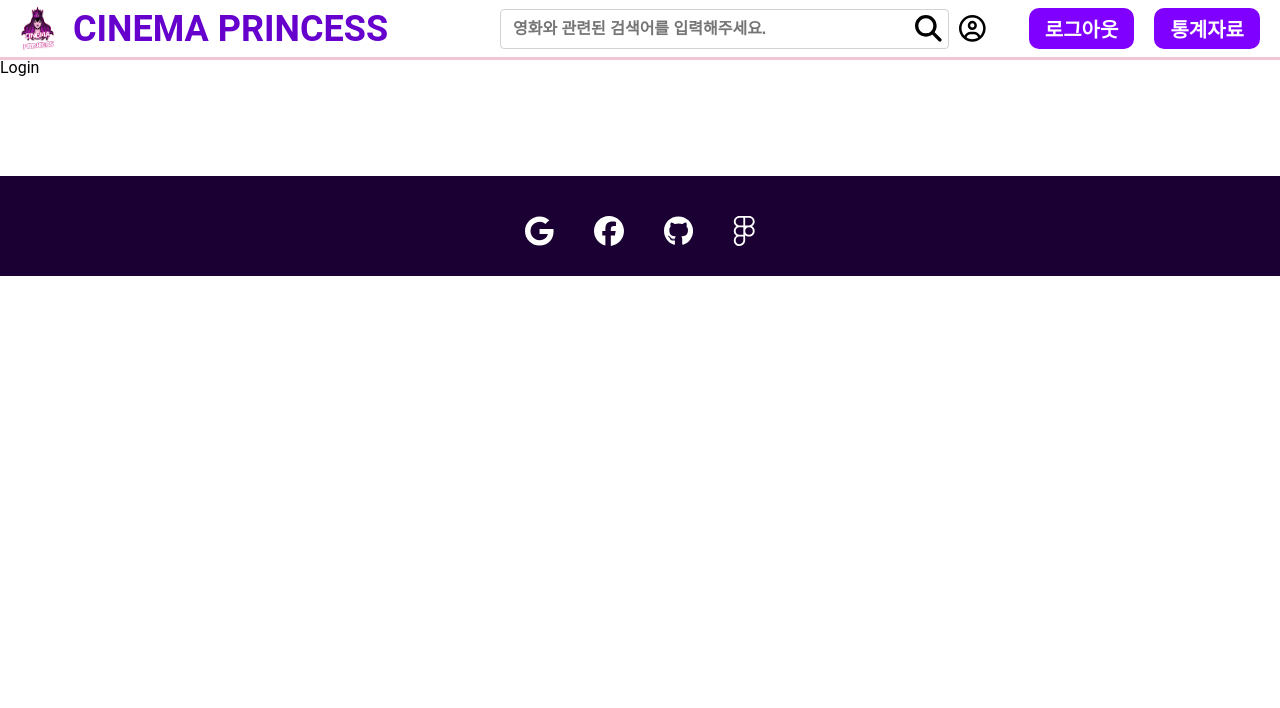
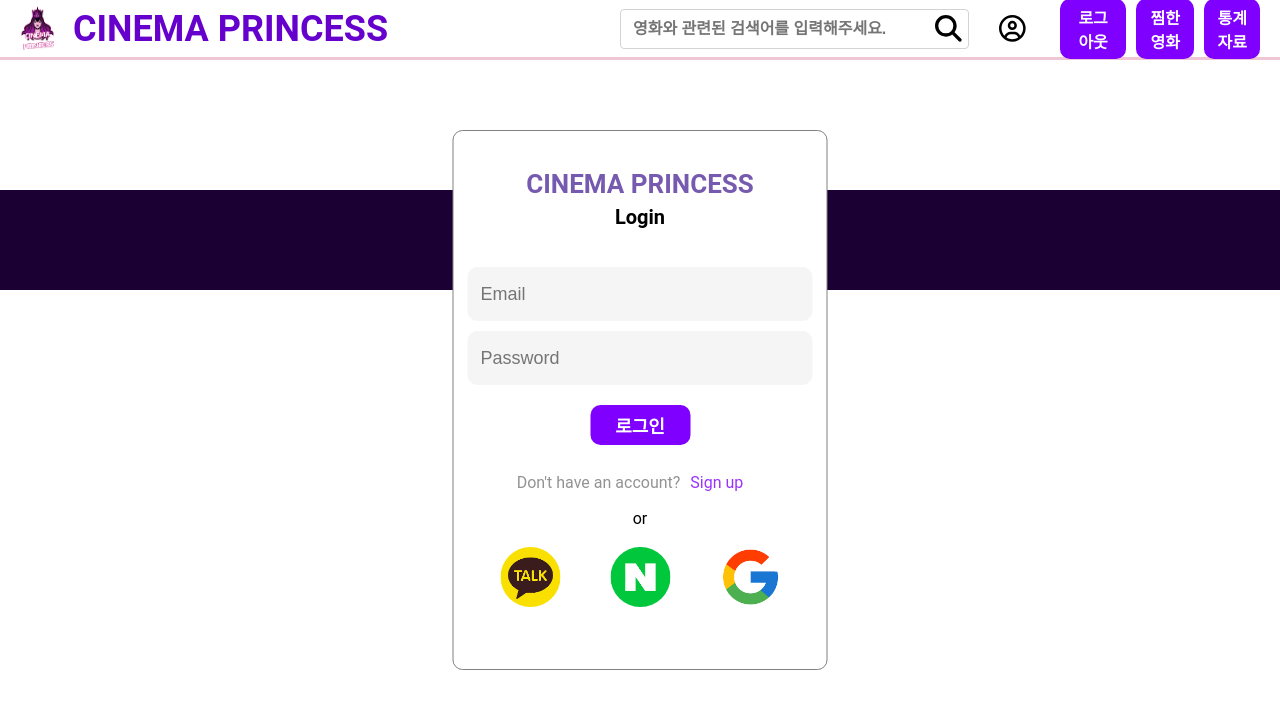
Before and after one commit to JERE-GIM/seb44_main_033, a React (Create React App) app in the folder client/: page /login in a window 1280 px wide. Shown: the top 708 px of the page. Built offline with nearby package versions, Linux system fonts and the light colour scheme.

Commit message:
feat: LoginForm생성, 모달창 관련 수정, 찜한 영화 버튼 수정

```diff
--- /dev/null
+++ b/client/src/components/login/loginForm.tsx
@@ -0,0 +1,103 @@
+import React, { useState, useRef } from 'react';
+import { useSelector, useDispatch } from 'react-redux';
+import { setEmail, setPassword } from '../../redux/reducers/singupSlice';
+import {
+  ModalBackground,
+  ModalContainer,
+  LogoTitle,
+  SubTitle,
+  EmailBox,
+  EmailInput,
+  PasswordBox,
+  PasswordInput,
+  LoginButton,
+  SignupmessageBox,
+  Signupmessage,
+  Signuplink,
+  OAuthbox,
+  KakaoLogo,
+  NaverLogo,
+  GoogleLogo,
+} from '../styles/LoginForm.styled';
+import axios from 'axios';
+import { useNavigate } from 'react-router-dom';
+import { RootState } from '../../redux/store';
+const LoginForm: React.FC<{ onClose: () => void }> = ({ onClose }) => {
+  const dispatch = useDispatch();
+  const { email, password } = useSelector((state: RootState) => state.signup);
+  const [isEmailValid, setIsEmailValid] = useState(false);
+  const [isPasswordValid, setIsPasswordValid] = useState(false);
+  const navigate = useNavigate();
+  const modalRef = useRef<HTMLDivElement>(null);
+  const handleModalClick = (e: React.MouseEvent<HTMLDivElement>) => {
+    e.stopPropagation();
+  };
+  const handleEmailChange = (e: React.ChangeEvent<HTMLInputElement>) => {
+    const email = e.target.value;
+    dispatch(setEmail(email));
+    setIsEmailValid(isEmailValid);
+  };
+
+  const handlePasswordChange = (e: React.ChangeEvent<HTMLInputElement>) => {
+    const password = e.target.value;
+    dispatch(setPassword(password));
+    setIsPasswordValid(isPasswordValid);
+  };
+
+  const handleLogin = () => {
+    const formData = {
+      email,
+      password,
+    };
+
+    axios
+      .post('/login', formData)
+      .then(() => {
+        onClose();
+        navigate('/');
+      })
+      .catch(() => {
+        alert('로그인에 실패했습니다.');
+      });
+  };
+
+  return (
+    <ModalBackground onClick={onClose}>
+      <ModalContainer ref={modalRef} onClick={handleModalClick}>
+        <LogoTitle>CINEMA PRINCESS</LogoTitle>
+        <SubTitle>Login</SubTitle>
+        <EmailBox>
+          <EmailInput placeholder="Email" onChange={handleEmailChange} />
+        </EmailBox>
+        <PasswordBox>
+          <PasswordInput
+            placeholder="Password"
+            onChange={handlePasswordChange}
+          />
+        </PasswordBox>
+        <LoginButton onClick={handleLogin}>로그인</LoginButton>
+        <SignupmessageBox>
+          <Signupmessage>Don&apos;t have an account?</Signupmessage>
+          <Signuplink>Sign up</Signuplink>
+        </SignupmessageBox>
+        <div>or</div>
+        <OAuthbox>
+          <KakaoLogo
+            src={process.env.PUBLIC_URL + '/images/Kakao.png'}
+            alt="Kakao"
+          />
+          <NaverLogo
+            src={process.env.PUBLIC_URL + '/images/Naver.png'}
+            alt="Naver"
+          />
+          <GoogleLogo
+            src={process.env.PUBLIC_URL + '/images/Google.png'}
+            alt="Google"
+          />
+        </OAuthbox>
+      </ModalContainer>
+    </ModalBackground>
+  );
+};
+
+export default LoginForm;
--- a/client/src/components/share/Header.tsx
+++ b/client/src/components/share/Header.tsx
@@ -57,11 +57,16 @@
       <Searchbar></Searchbar>
       {isLoggedIn ? (
         <ButtonContainer>
-          <MypageContainer>
-            <FontAwesomeIcon icon={faCircleUser} size="2x" />
-            <MyPageId>{username}</MyPageId>
-          </MypageContainer>
+          <Link to="/mypage">
+            <MypageContainer>
+              <FontAwesomeIcon icon={faCircleUser} size="2x" />
+              <MyPageId>{username}</MyPageId>
+            </MypageContainer>
+          </Link>
           <Button onClick={handleLogout}>로그아웃</Button>
+          <Link to="/watchlist">
+            <Button>찜한 영화</Button>
+          </Link>
           <Link to="/statistics">
             <Button>통계자료</Button>
           </Link>
@@ -69,7 +74,7 @@
       ) : (
         <ButtonContainer>
           <Button onClick={handleLogin}>로그인</Button>
-          <Button onClick={handleSignupModalOpen}>회원가입</Button>
+          <Button onClick={handleSignupModalOpen}>회원 가입</Button>
           <Link to="/statistics">
             <Button>통계자료</Button>
           </Link>
--- a/client/src/components/styles/Header.styled.ts
+++ b/client/src/components/styles/Header.styled.ts
@@ -7,6 +7,7 @@
   height: 60px;
   border-bottom: 3px solid #f1c6d4;
   position: sticky;
+  z-index: 1; /* 변경된 부분 */
   top: 0;
   padding: 0px 0px 0px 0px;
   background-color: white;
@@ -37,26 +38,21 @@
   align-items: center;
   height: 100%;
   width: 490px;
-  padding-right: 20px;
+  margin-left: 30px;
+  margin-right: 20px;
 `;
 
 export const Button = styled.button`
   background-color: #8000ff;
   color: white;
   border: none;
-  padding: 6px 16px;
-  font-size: 20px;
+  padding: 6px 12px;
+  font-size: 16px;
   font-weight: 700;
   cursor: pointer;
-  margin-left: 8px;
   border-radius: 10px;
   font-family: 'Roboto', sans-serif;
-  &:first-child {
-    margin-left: 0;
-  }
-  &:not(:last-child) {
-    margin-right: 20px;
-  }
+  margin-left: 10px;
   &:active {
     background-color: #6600cc;
   }
@@ -68,14 +64,14 @@
   justify-content: space-between;
   align-items: center;
   height: 57px;
-  padding: 0 10px;
+  padding: 0 0px;
   cursor: pointer;
 `;
 export const MyPageId = styled.div`
   display: flex;
   justify-content: space-between;
   align-items: center;
-  font-size: 18px;
+  font-size: 14px;
   font-weight: bold;
   color: #8000ff;
   border: none;
--- /dev/null
+++ b/client/src/components/styles/LoginForm.styled.ts
@@ -0,0 +1,137 @@
+import { styled } from 'styled-components';
+
+export const ModalContainer = styled.div`
+  position: fixed;
+  top: 50%; /* 창의 상단을 화면의 중앙에 위치시킴 */
+  left: 50%; /* 창의 왼쪽을 화면의 중앙에 위치시킴 */
+  transform: translate(
+    -50%,
+    -50%
+  ); /* 창을 수평 및 수직으로 정확히 중앙에 위치시킴 */
+  /* 모달 창의 크기, 배경색, 그림자 등의 스타일을 추가로 설정할 수 있습니다. */
+  z-index: 1000; /* 모달 창의 z-index 설정 */
+  background-color: white;
+  display: flex;
+  flex-direction: column;
+  align-items: center;
+  width: 375px;
+  height: 540px;
+  box-sizing: border-box;
+  border: 1px solid gray;
+  border-radius: 10px;
+`;
+export const ModalBackground = styled.div`
+  position: fixed;
+  width: 100vw;
+  height: 100vh;
+  dlsplay: flex;
+  justify-content: center;
+  align-items: center;
+  top: 0;
+  left: 0;
+  bottom: 0;
+  right: 0;
+  background: rgba(0, 0, 0, 0, 0.8);
+  z-index: 999; /* 모달 배경의 z-index 설정 */
+`;
+export const Container1page = styled.h1`
+  display: flex;
+  flex-direction: column;
+  align-items: center;
+`;
+export const LogoTitle = styled.div`
+  font-size: 26px;
+  font-weight: bold;
+  color: #765aaf;
+  margin-top: 40px;
+`;
+export const SubTitle = styled.div`
+  font-size: 20px;
+  font-weight: bold;
+  margin-top: 10px;
+`;
+export const EmailBox = styled.div`
+  border: 1px solid #f5f5f5;
+  background-color: #f5f5f5;
+  width: 345px;
+  height: 54px;
+  border-radius: 10px;
+  margin-top: 40px;
+`;
+export const EmailInput = styled.input`
+  background-color: #f5f5f5;
+  margin: 15px 0px 0px 10px;
+  font-size: 18px;
+  border: white;
+  &:focus {
+    outline: none;
+  }
+`;
+export const PasswordBox = styled.div`
+  border: 1px solid #f5f5f5;
+  background-color: #f5f5f5;
+  width: 345px;
+  height: 54px;
+  border-radius: 10px;
+  margin-top: 10px;
+`;
+export const PasswordInput = styled.input`
+  background-color: #f5f5f5;
+  margin: 15px 0px 0px 10px;
+  font-size: 18px;
+  border: white;
+  &:focus {
+    outline: none;
+  }
+`;
+export const LoginButton = styled.button`
+  background-color: #8000ff;
+  width: 100px;
+  height: 40px;
+  color: white;
+  border: none;
+  padding: 6px 16px;
+  font-size: 18px;
+  font-weight: bold;
+  cursor: pointer;
+  border-radius: 10px;
+  font-family: 'Roboto', sans-serif;
+  margin-top: 20px;
+  &:active {
+    background-color: #6600cc;
+  }
+`;
+export const SignupmessageBox = styled.div`
+  display: flex;
+  margin-bottom: 20px;
+`;
+export const Signupmessage = styled.div`
+  margin-top: 30px;
+  margin-right: 10px;
+  color: #939393;
+`;
+export const Signuplink = styled.div`
+  margin-top: 30px;
+  margin-right: 20px;
+  color: #9933ff;
+`;
+export const OAuthbox = styled.div`
+  margin-top: 20px;
+`;
+export const KakaoLogo = styled.img`
+  border-radius: 50%;
+  width: 60px;
+  height: 60px;
+  margin-right: 50px;
+`;
+export const NaverLogo = styled.img`
+  border-radius: 50%;
+  width: 60px;
+  height: 60px;
+`;
+export const GoogleLogo = styled.img`
+  border-radius: 50%;
+  width: 60px;
+  height: 60px;
+  margin-left: 50px;
+`;
--- a/client/src/components/styles/Searchbar.styled.ts
+++ b/client/src/components/styles/Searchbar.styled.ts
@@ -6,13 +6,14 @@
   border: 1px solid lightgray;
   border-radius: 4px;
   height: 40px;
+  margin-left: 120px;
 `;
 
 export const SearchInput = styled.input`
   padding: 0px 12px;
   border: none;
   margin-right: 8px;
-  width: 400px;
+  width: 300px;
   font-size: 16px;
   font-weight: bold;
   &:focus {
--- a/client/src/components/styles/SignupForm1.styled.ts
+++ b/client/src/components/styles/SignupForm1.styled.ts
@@ -2,14 +2,9 @@
 
 export const ModalContainer = styled.div`
   position: fixed;
-  top: 50%; /* 창의 상단을 화면의 중앙에 위치시킴 */
-  left: 50%; /* 창의 왼쪽을 화면의 중앙에 위치시킴 */
-  transform: translate(
-    -50%,
-    -50%
-  ); /* 창을 수평 및 수직으로 정확히 중앙에 위치시킴 */
-  /* 모달 창의 크기, 배경색, 그림자 등의 스타일을 추가로 설정할 수 있습니다. */
-  z-index: 1000; /* 모달 창의 z-index 설정 */
+  top: 50%;
+  left: 50%;
+  transform: translate(-50%, -50%);
   background-color: white;
   display: flex;
   flex-direction: column;
@@ -19,20 +14,17 @@
   box-sizing: border-box;
   border: 1px solid gray;
   border-radius: 10px;
+  box-shadow: 2px 2px;
+  z-index: 9999;
 `;
 export const ModalBackground = styled.div`
   position: fixed;
   width: 100vw;
   height: 100vh;
-  dlsplay: flex;
-  justify-content: center;
-  align-items: center;
   top: 0;
   left: 0;
-  bottom: 0;
-  right: 0;
-  background: rgba(0, 0, 0, 0, 0.8);
-  z-index: 999; /* 모달 배경의 z-index 설정 */
+  z-index: 9998;
+  background: rgba(0, 0, 0, 0.8);
 `;
 export const Container1page = styled.h1`
   display: flex;
@@ -124,7 +116,7 @@
 `;
 export const Loginmessage = styled.div`
   margin-top: 30px;
-  margin-right: 10px;
+  margin-right: 10px;z
 `;
 export const Loginlink = styled.div`
   margin-top: 30px;
--- a/client/src/pages/Login.tsx
+++ b/client/src/pages/Login.tsx
@@ -1,3 +1,14 @@
+import LoginForm from '../components/login/loginForm';
+import { LoginStyle } from './styles/Login.styled';
+
 export default function Login() {
-  return <>Login</>;
+  return (
+    <LoginStyle>
+      <LoginForm
+        onClose={function (): void {
+          throw new Error('Function not implemented.');
+        }}
+      />
+    </LoginStyle>
+  );
 }
--- /dev/null
+++ b/client/src/pages/styles/Login.styled.ts
@@ -0,0 +1,9 @@
+import { styled } from 'styled-components';
+
+export const LoginStyle = styled.div`
+  display: flex;
+  flex-direction: column;
+  justify-content: center;
+  align-items: center;
+  margin-top: 30px;
+`;
```
